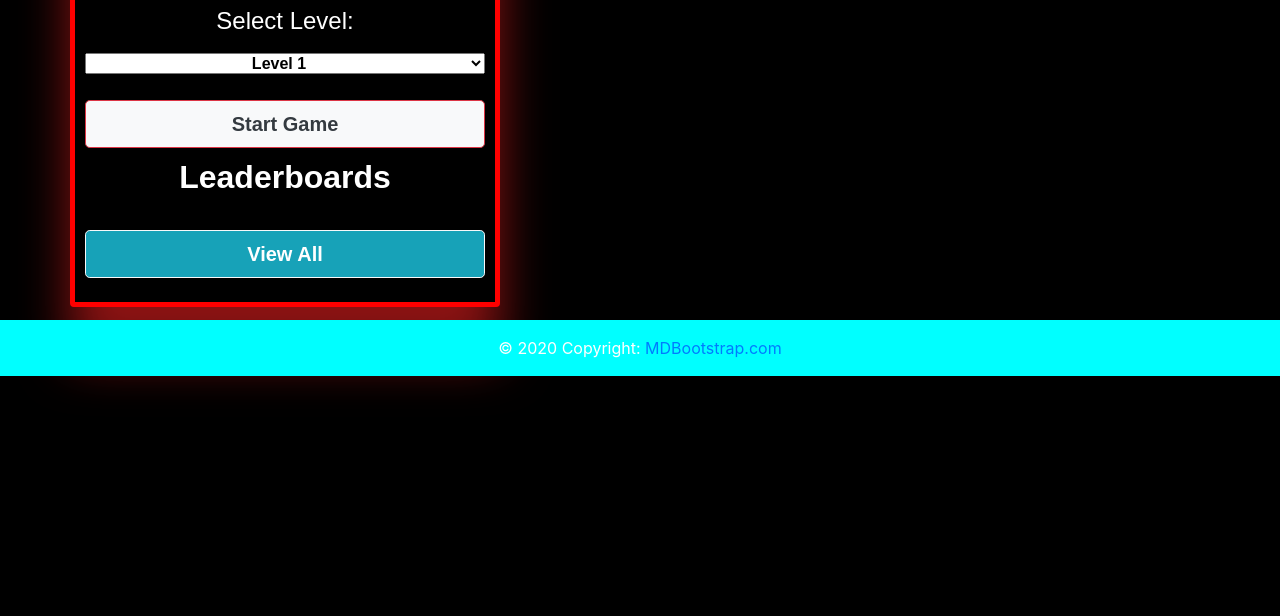
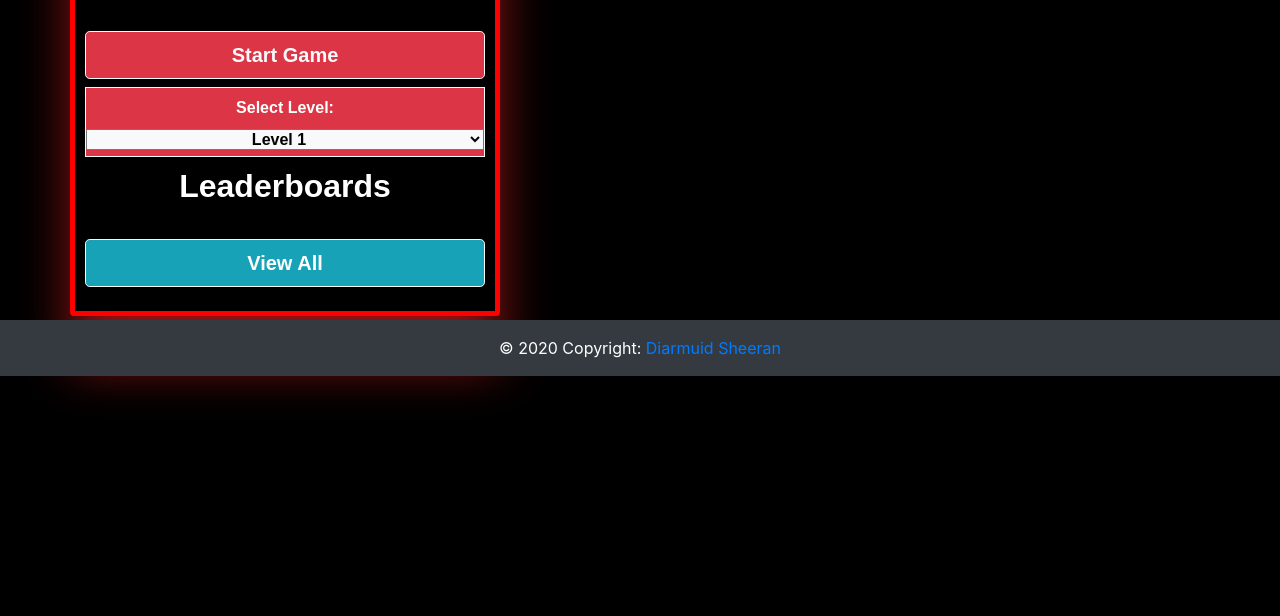
Before and after one commit to DiarmuidSheeran/games, a Django app: page /space_invaders/game/ in a window 1280 px wide. Shown: the part 424-1040 px from the top of the page. Before the commit the page ends 813 px from the top, so only its background shows below. Run offline with Django 3.2, Linux system fonts and the light colour scheme; data that the repository does not hold is empty; some libraries are stand-ins or nearby versions; some web fonts are replaced.

Commit message:
Make changes to start game buttonsa and level options, remove game logo when game starts

```diff
--- a/space_invaders/templates/space_invaders/space-invaders.html
+++ b/space_invaders/templates/space_invaders/space-invaders.html
@@ -50,11 +50,11 @@
             </div>
             <div class="row">
                 <div class="card text-white text-center leaderboard">
-                    <img src="{{ 'https://res.cloudinary.com/drmbgol8n/image/upload/v1710969198/space-invaders-logo_bhjso2.png' }}" alt="Space Invaders Logo">
-                    <div class="level-selection mt-2">
-                        <label for="level"><h4>Select Level:</h4></label>
-                        <br>
-                        <select class="w-100 text-center form-select fs-4 font-weight-bold" id="level" name="level">
+                    <img src="{{ 'https://res.cloudinary.com/drmbgol8n/image/upload/v1710969198/space-invaders-logo_bhjso2.png' }}" alt="Space Invaders Logo" class="mb-2">
+                    <button class="btn btn-lg btn-danger border border-light mt-4 text-light" id="startBtn"><strong>Start Game</strong> </button>
+                    <div class="level-selection mt-2 bg-danger border border-light pb-1 pt-2">
+                        <label for="level"><strong>Select Level:</strong></label>
+                        <select class="w-100 bg-light text-center form-select fs-4 font-weight-bold" id="level" name="level">
                             <option value="1" class="font-weight-bold">Level 1</option>
                             <option value="2" class="font-weight-bold">Level 2</option>
                             <option value="3" class="font-weight-bold">Level 3</option>
@@ -63,7 +63,7 @@
                             <option value="6" class="font-weight-bold">Extreme</option>
                         </select>
                     </div>
-                    <button class="btn btn-lg btn-light border border-danger mt-4 text-dark" id="startBtn"><strong>Start Game</strong> </button>
+
 
                     <h2 class="leaderboard text-white text-decoration-underline"><strong>Leaderboards</strong></h2>
                     <ul class="leaderboard">
@@ -83,8 +83,8 @@
             </div>
             <div class="row mt-4 mb-4">
                 <div class="col-12 d-flex align-items-center justify-content-center">
-                    <button class="btn btn-lg btn-danger mr-2 d-lg-none" id="moveLeftBtn"><i class="fa-solid fa-left-long" style="color: #ffffff;"></i></button>
-                    <button class="btn btn-lg btn-danger ml-2 d-lg-none" id="moveRightBtn"><i class="fa-solid fa-right-long" style="color: #ffffff;"></i></button>
+                    <button class="btn btn-lg btn-danger mr-4 d-lg-none" id="moveLeftBtn" style="display: none;"><i class="fa-solid fa-left-long" style="color: #ffffff;"></i></button>
+                    <button class="btn btn-lg btn-danger ml-4 d-lg-none" id="moveRightBtn" style="display: none;"><i class="fa-solid fa-right-long" style="color: #ffffff;"></i></button>
                 </div>
             </div>
 </div>
--- a/static/js/space_invaders/space_invaders.js
+++ b/static/js/space_invaders/space_invaders.js
@@ -63,9 +63,11 @@ function startGame(event) {
         footer.style.display = 'none';
         scoreText.style.display = 'block';
         resultDisplay.style.display = 'block';
+        moveLeftBtn.style.display = 'block';
+        moveRightBtn.style.display = 'block';
         startBtn.style.display = 'none';
         scorecard.style.display = 'block';
-        mainBanner.style.display = 'block';
+        mainBanner.style.display = 'none';
         document.querySelectorAll('.leaderboard').forEach(element => {
             element.style.display = 'none';
         });
--- a/templates/includes/footer/main-footer.html
+++ b/templates/includes/footer/main-footer.html
@@ -1,9 +1,9 @@
 <!-- Footer -->
-<footer id="main-footer" class="page-footer font-small blue">
+<footer id="main-footer" class="page-footer font-small bg-dark">
 
     <!-- Copyright -->
     <div class="footer-copyright text-center py-3">© 2020 Copyright:
-      <a href="/"> MDBootstrap.com</a>
+      <a href="https://github.com/DiarmuidSheeran" target="_blank"> Diarmuid Sheeran</a>
     </div>
     <!-- Copyright -->
 
--- a/templates/includes/nav/main-nav.html
+++ b/templates/includes/nav/main-nav.html
@@ -1,4 +1,4 @@
-<nav class="navbar navbar-expand-lg navbar-light bg-light fixed-top">
+<nav class="navbar navbar-expand-lg navbar-dark bg-dark bg-light fixed-top">
     <a class="navbar-brand" href="#">Navbar</a>
     <button class="navbar-toggler" type="button" data-toggle="collapse" data-target="#navbarSupportedContent" aria-controls="navbarSupportedContent" aria-expanded="false" aria-label="Toggle navigation">
       <span class="navbar-toggler-icon"></span>
```
